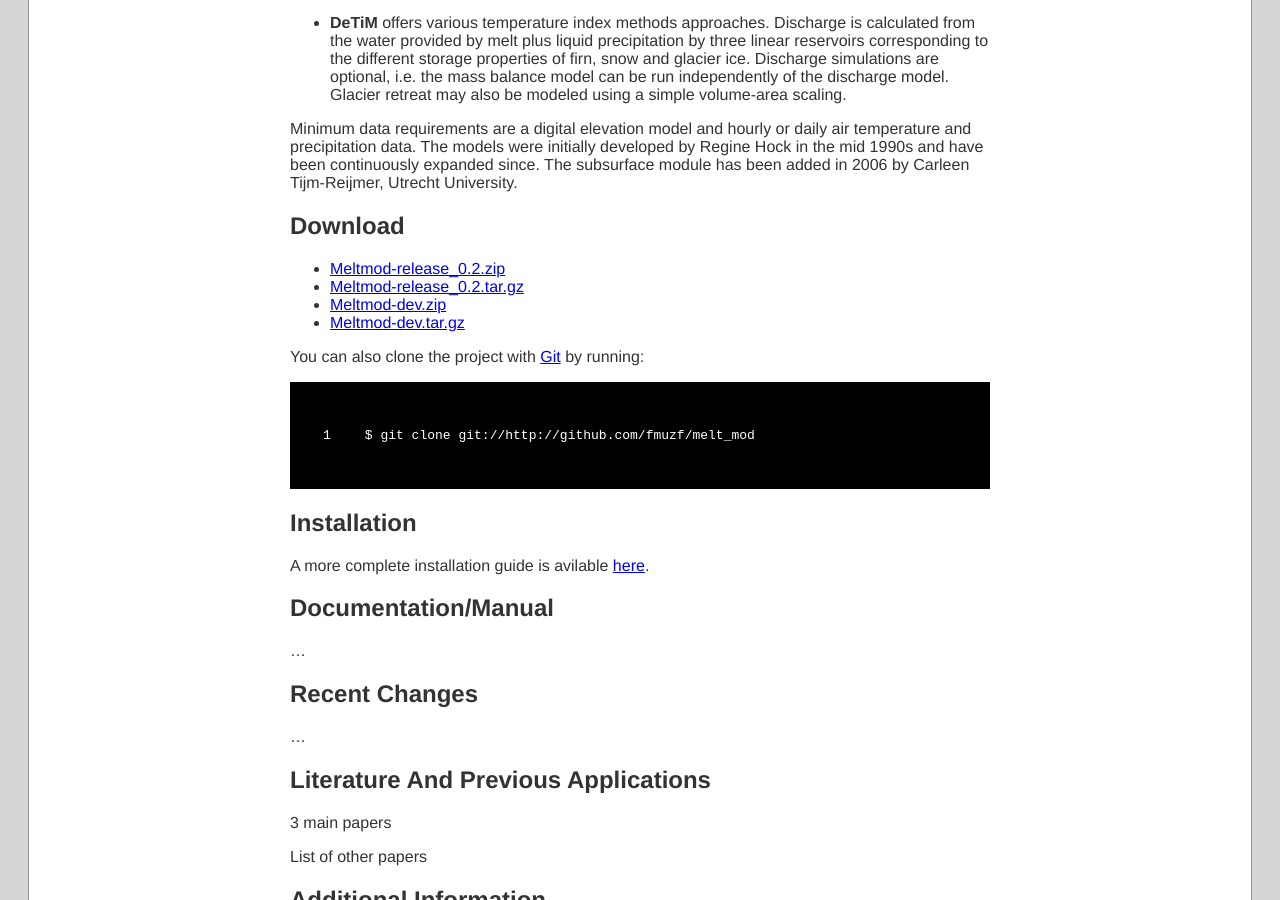
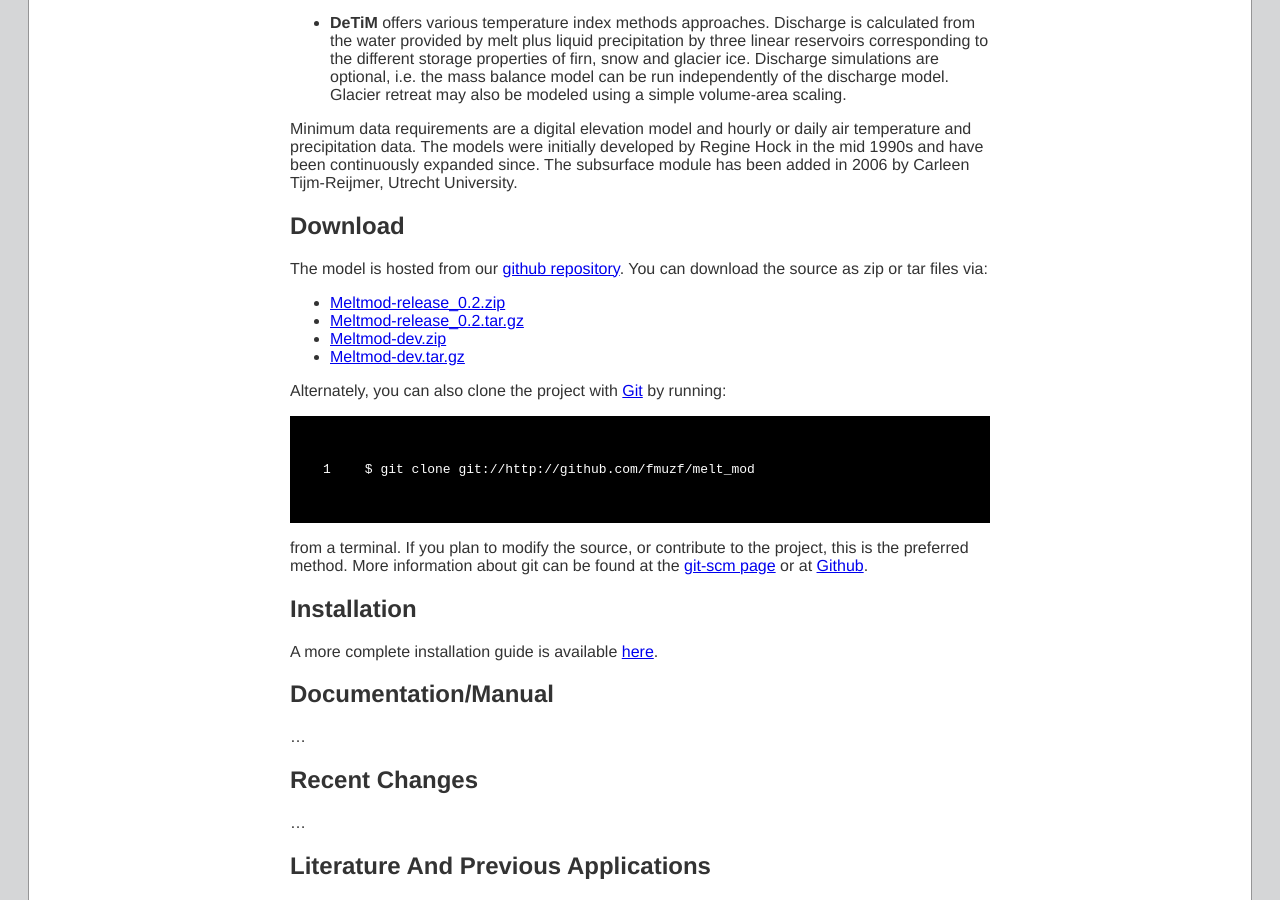
Before and after one commit to regine/meltmodel, a Jekyll site: the page built from index.md, in a window 1280 px wide and 900 px high, scrolled down 403 px. Built offline with Jekyll 4.4.1, drawn with Linux system fonts in a browser that asks for light colours; Markdown is read by kramdown in place of the engine named in the settings.

Commit message:
fixed typos, deleted old index.md

```diff
--- a/index.md
+++ b/index.md
@@ -37,22 +37,28 @@ by Carleen Tijm-Reijmer, Utrecht University.
 
 Download
 --------
-
+The model is hosted from our [github repository]({{%page.repo%}}).
+You can download the source as zip or tar files via:
 -   [Meltmod-release\_0.2.zip]({{%page.repo%}}/zipball/release_0.2)
 -   [Meltmod-release\_0.2.tar.gz]({{%page.repo%}}/tarball/release_0.2)
 -   [Meltmod-dev.zip]({{%page.repo%}}/zipball/dev)
 -   [Meltmod-dev.tar.gz]({{%page.repo%}}/tarball/dev)
 
-You can also clone the project with [Git](http://git-scm.com) by
+Alternately, you can also clone the project with [Git](http://git-scm.com) by
 running:
 
     $ git clone git://{{ page.repo }}
+
+from a terminal. If you plan to modify the source, or contribute to the
+project, this is the preferred method. More information about git can be
+found at the [git-scm page](http://git-scm.com/) or at
+[Github](help.github.com/articles/).
 
 Installation
 ------------
 
 
-A  more complete installation guide is avilable [here](install.html).
+A more complete installation guide is available [here](install.html).
 
 Documentation/Manual
 ---------------------
```
Also changed, not shown: index_alt.md (deleted, +0 -60 lines), install.md (+5 -5 lines).
